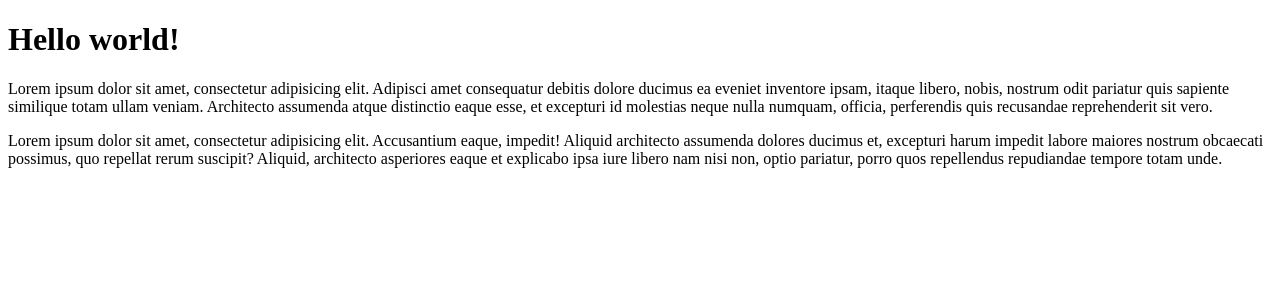
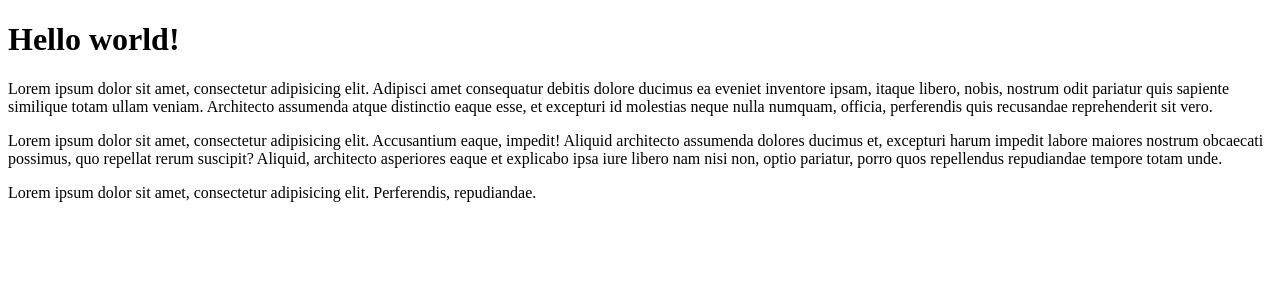
Before and after one commit to MarianneKaiu/gitBasics, an Angular app: page / in a window 1280 px wide. Shown: the top 300 px of the page. Built offline with nearby package versions, Linux system fonts and the light colour scheme.

Commit message:
branch plop

```diff
--- a/src/app/app.component.ts
+++ b/src/app/app.component.ts
@@ -5,7 +5,9 @@ import { Component } from '@angular/core';
   template: `<h1>Hello world!</h1>
   <p>Lorem ipsum dolor sit amet, consectetur adipisicing elit. Adipisci amet consequatur debitis dolore ducimus ea eveniet inventore ipsam, itaque libero, nobis, nostrum odit pariatur quis sapiente similique totam ullam veniam. Architecto assumenda atque distinctio eaque esse, et excepturi id molestias neque nulla numquam, officia, perferendis quis recusandae reprehenderit sit vero.</p>
   <p>Lorem ipsum dolor sit amet, consectetur adipisicing elit. Accusantium eaque, impedit! Aliquid architecto assumenda dolores ducimus et, excepturi harum impedit labore maiores nostrum obcaecati possimus, quo repellat rerum suscipit? Aliquid, architecto asperiores eaque et explicabo ipsa iure libero nam nisi non, optio pariatur, porro quos repellendus repudiandae tempore totam unde.</p>
-  `,
+  <p>
+    Lorem ipsum dolor sit amet, consectetur adipisicing elit. Perferendis, repudiandae.
+  </p>`,
   styleUrls: ['./app.component.css']
 })
 export class AppComponent {
```
